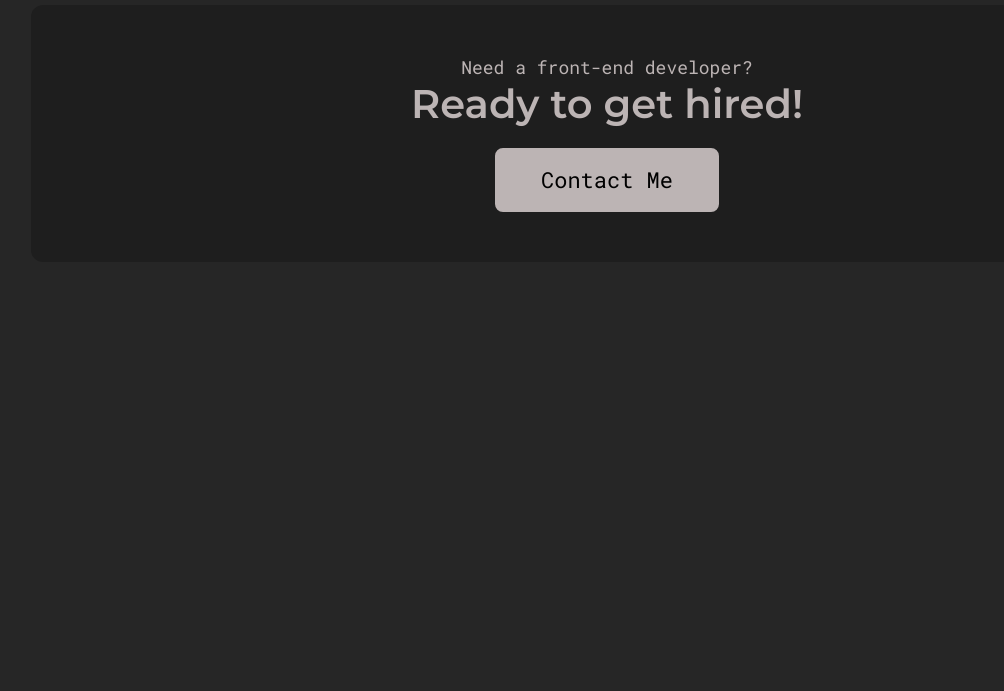
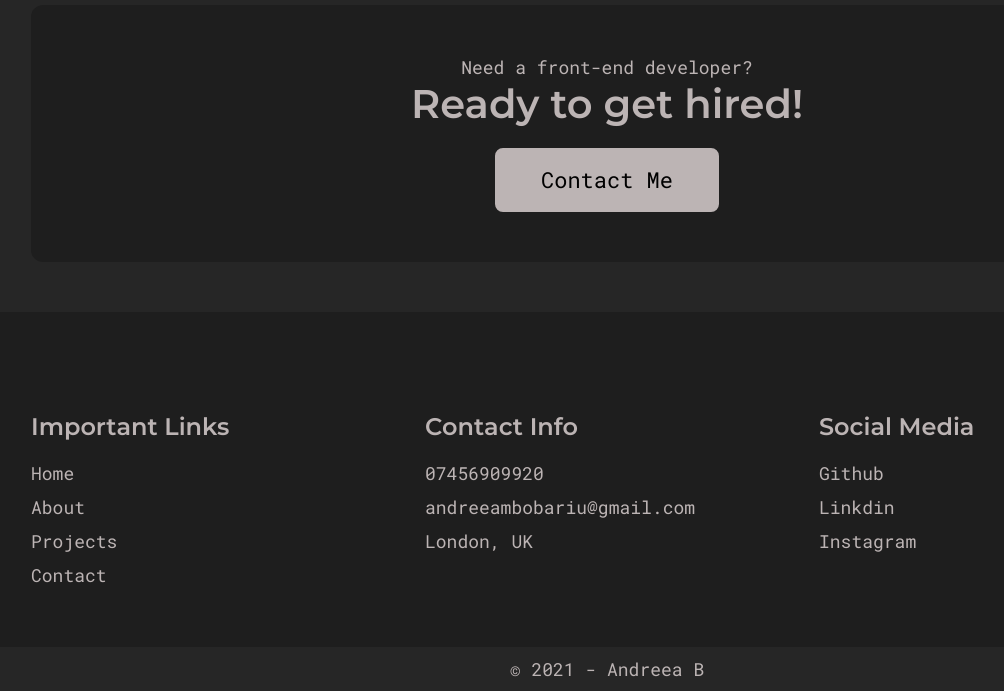
Before and after one commit to deeamon128/Portfolio, a React (Create React App) app: page / in a window 1280 px wide. Shown: the part 3358-4049 px from the top of the page, without its empty margins (33-1037 px from the left). Before the commit the page ends 3670 px from the top, so only its background shows below. Built offline with nearby package versions, Linux system fonts and the light colour scheme; the HTML template or start-up script is replaced by a standard one; a web font is replaced by a local one.

Commit message:
footer and social media done

```diff
--- a/src/App.js
+++ b/src/App.js
@@ -5,7 +5,7 @@ import About from './pages/About';
 import Home from './pages/Home';
 import Projects from './pages/Projects';
 import Contact from './pages/Contact';
-import HeroSection from './components/HeroSection';
+import Footer from './components/Footer';
 
 export default function App() {
   return (
@@ -26,6 +26,7 @@ export default function App() {
             <Home exact />
           </Route>
         </Switch>
+        <Footer />
       </Router>
     </>
   );
--- /dev/null
+++ b/src/components/Footer.js
@@ -0,0 +1,122 @@
+import React from 'react';
+import styled from 'styled-components';
+import FooterColumns from './FooterColumns';
+import Text from './Text';
+
+const FooterStyle = styled.div`
+  background-color: var(--deep-dark);
+  padding-top: 10rem;
+  .container {
+    display: flex;
+    gap: 3rem;
+  }
+  .footer__col1,
+  .footer__col2,
+  .footer__col3 {
+    flex: 1;
+  }
+  .copyright {
+    background-color: var(--dark-bg);
+    text-align: left;
+    padding: 1rem 0;
+    margin-top: 5rem;
+    .para {
+      margin-left: 0;
+    }
+  }
+  @media only screen and (max-width: 768px) {
+    .container {
+      flex-direction: column;
+      gap: 0rem;
+      & > div {
+        margin-top: 5rem;
+      }
+    }
+    .copyright {
+      .container {
+        div {
+          margin-top: 0;
+        }
+      }
+    }
+  }
+`;
+
+export default function Footer() {
+  return (
+    <FooterStyle>
+      <div className="container">
+        <div className="footer__col1">
+          <FooterColumns
+            heading="Important Links"
+            links={[
+              {
+                title: 'Home',
+                path: '/',
+                type: 'Link',
+              },
+              {
+                type: 'Link',
+                title: 'About',
+                path: '/about',
+              },
+              {
+                type: 'Link',
+                title: 'Projects',
+                path: '/projects',
+              },
+              {
+                type: 'Link',
+                title: 'Contact',
+                path: '/contact',
+              },
+            ]}
+          />
+        </div>
+        <div className="footer__col2">
+          <FooterColumns
+            heading="Contact Info"
+            links={[
+              {
+                title: '07456909920',
+                path: '07456909920',
+              },
+              {
+                title: 'andreeambobariu@gmail.com',
+                path: 'mailto:andreeambobariu@gmail.com',
+              },
+              {
+                title: 'London, UK',
+                path: 'http://google.com/maps',
+              },
+            ]}
+          />
+        </div>
+        <div className="footer__col3">
+          <FooterColumns
+            heading="Social Media"
+            links={[
+              {
+                title: 'Github',
+                path: 'https://github.com/deeamon128',
+              },
+              {
+                title: 'Linkdin',
+                path: 'https://www.linkedin.com/in/abobariu/',
+              },
+              {
+                title: 'Instagram',
+                path: 'http://instagram.com',
+              },
+            ]}
+          />
+        </div>
+      </div>
+      <div className="copyright">
+        <div className="container">
+          <Text>© 2021 - Andreea B</Text>
+        </div>
+      </div>
+    </FooterStyle>
+  );
+}
--- /dev/null
+++ b/src/components/FooterColumns.js
@@ -0,0 +1,51 @@
+import React from 'react';
+import { Link } from 'react-router-dom';
+import styled from 'styled-components';
+
+const ColStyle = styled.div`
+  .heading {
+    font-size: 2.4rem;
+    margin-bottom: 2rem;
+  }
+  li {
+    margin-bottom: 1rem;
+  }
+  a {
+    font-size: 1.8rem;
+  }
+`;
+
+export default function FooterCol({
+  heading = 'Col Heading',
+  links = [
+    {
+      type: 'Link',
+      title: 'Home',
+      path: '/home',
+    },
+    {
+      type: 'Link',
+      title: 'About',
+      path: '/about',
+    },
+  ],
+}) {
+  return (
+    <ColStyle>
+      <h2 className="heading">{heading}</h2>
+      <ul>
+        {links.map((item, index) => (
+          <li key={index}>
+            {item.type === 'Link' ? (
+              <Link to={item.path}>{item.title}</Link>
+            ) : (
+              <a href={item.path} target="_blank" rel="noreferrer">
+                {item.title}
+              </a>
+            )}
+          </li>
+        ))}
+      </ul>
+    </ColStyle>
+  );
+}
```
